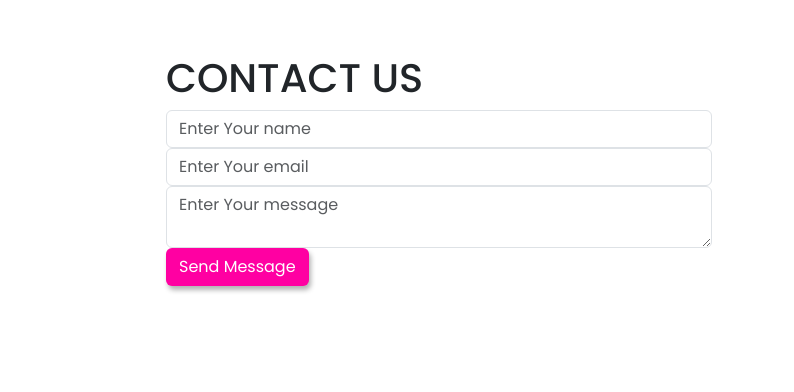
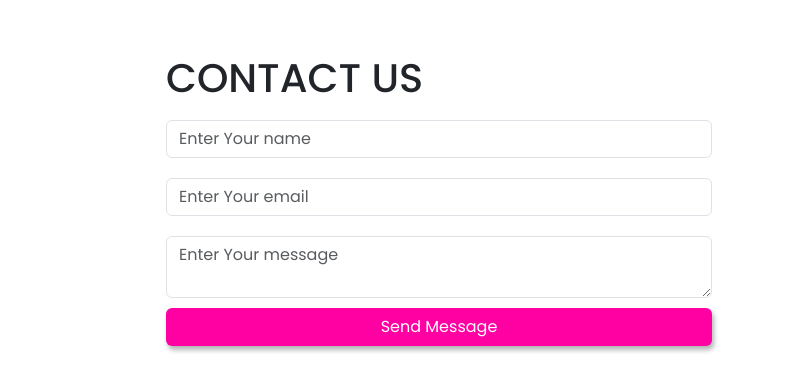
Before and after one commit to theharini/Cakes__World, a plain HTML site: page index.html in a window 1280 px wide. Shown: the part 3126-3518 px from the top of the page, 486-1280 px from the left. Drawn offline with nearby package versions, Linux system fonts and the light colour scheme.

Commit message:
Add files via upload

```diff
--- a/assests/css/style.css
+++ b/assests/css/style.css
@@ -116,3 +116,21 @@ flex-direction: column;
     transition:.2s;
 }
 /* PRODUCT SECTION END */
+
+
+/* CONTACT US START */
+.box{
+    width:80% !important;
+    margin-top:10px;
+}
+form{
+    display: flex;
+    flex-direction: column;
+}
+#contact input{
+    margin:10px 0px;
+}
+#contact textarea{
+    margin:10px 0px;
+}
+/* CONTACT US END */
```
